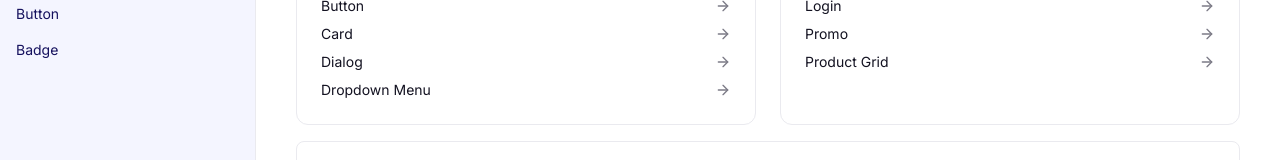
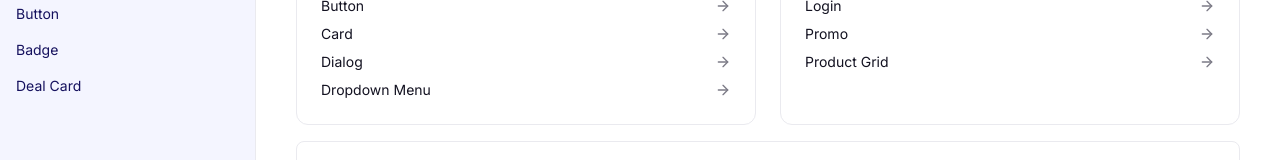
Before and after one commit to raulalgo/shadcn-ui-registry-starter, a Next.js app: page / in a window 1280 px wide. Shown: the part 315-475 px from the top of the page. Built offline with nearby package versions, Linux system fonts and the light colour scheme.

Commit message:
Updating the registry sidebar too

```diff
--- a/src/components/design/registry-sidebar.tsx
+++ b/src/components/design/registry-sidebar.tsx
@@ -41,6 +41,7 @@ import type * as React from "react";
 export const componentItems = [
   { name: "Button", path: "/components/button" },
   { name: "Badge", path: "/components/badge" },
+  { name: "Deal Card", path: "/components/deal-card" },
 ];
 
 export const gettingStartedItems = [
```
